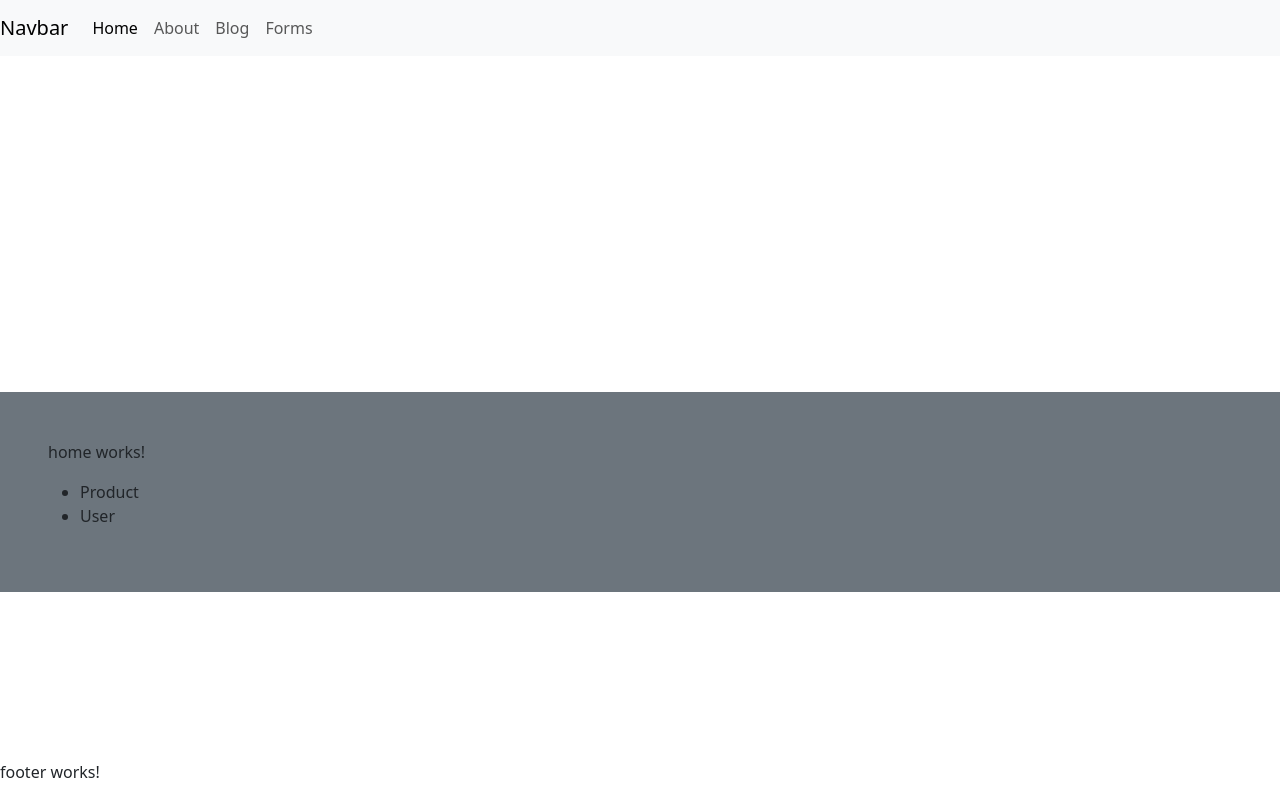
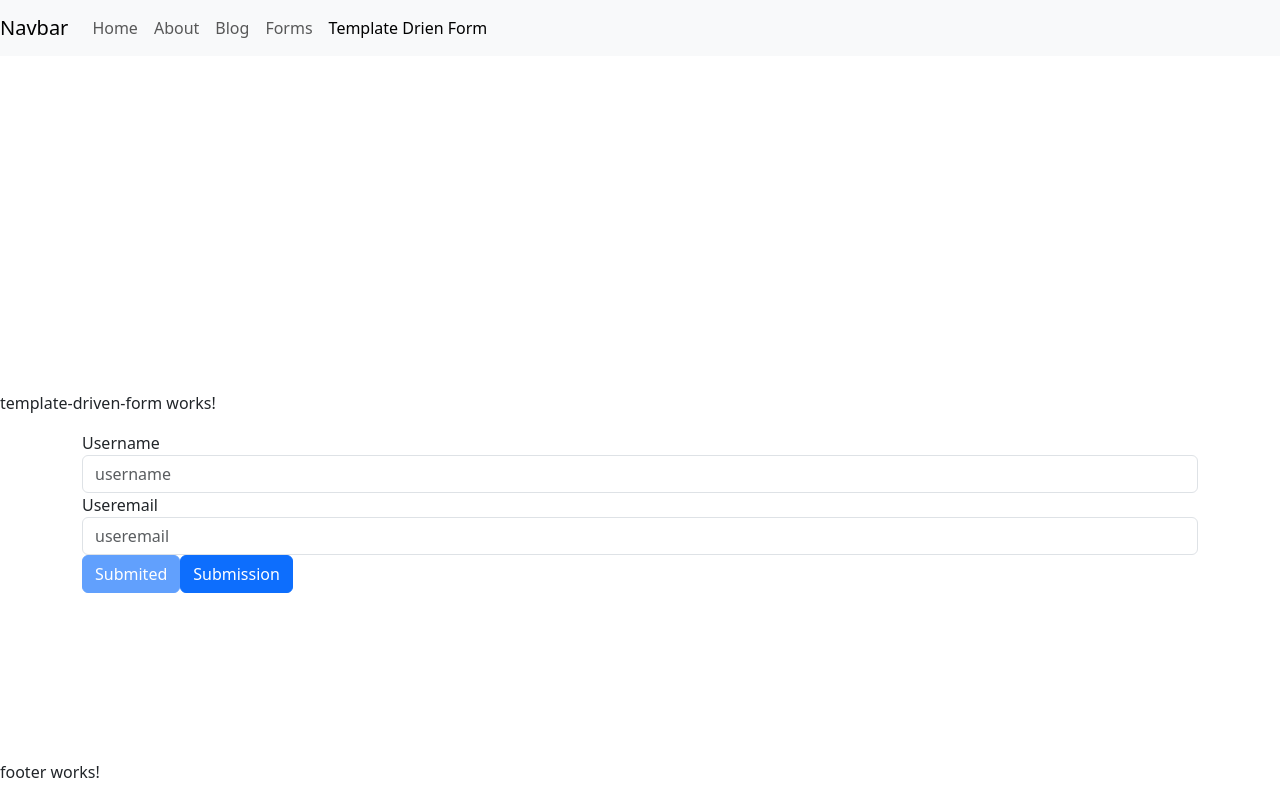
Before and after one commit to AhmedSamirScience/AngularCourseVersionTwo, an Angular app: page /templateDrienForm in a window 1280 px wide. Before the commit this address led to /home. Built offline with nearby package versions, Linux system fonts and the light colour scheme.

Commit message:
#55 Master Angular: Deep into Template-Driven Form | Advanced Example

```diff
--- a/src/app/app.routes.ts
+++ b/src/app/app.routes.ts
@@ -5,6 +5,7 @@ import { AboutComponent } from './about/about.component';
 import { ProductComponent } from './home/product/product.component';
 import { UserComponent } from './home/user/user.component';
 import { ReactiveformsComponent } from './lectures/reactiveforms/reactiveforms.component';
+import { TemplateDrivenFormComponent } from './lectures/template-driven-form/template-driven-form.component';
 
 
 export const routes: Routes = [
@@ -18,5 +19,6 @@ export const routes: Routes = [
     {path: 'blog', component: BlogComponent, title: 'Blog Page'},
     {path: 'about', component: AboutComponent, title: 'About Us'},
     {path: 'forms', component: ReactiveformsComponent, title: 'Reactive Forms'},
+    {path: 'templateDrienForm', component: TemplateDrivenFormComponent, title: 'Template Driven Form'},
     {path: '**', redirectTo: '/home', pathMatch: 'full'}
 ];
--- a/src/app/component/navbar/navbar.component.html
+++ b/src/app/component/navbar/navbar.component.html
@@ -5,10 +5,11 @@
   </button>
   <div class="collapse navbar-collapse" id="navbarNavAltMarkup">
     <div class="navbar-nav">
-      <a class="nav-item nav-link "  routerLink="/home" routerLinkActive="active">Home</a>
+      <a class="nav-item nav-link " routerLink="/home" routerLinkActive="active">Home</a>
       <a class="nav-item nav-link"  routerLink="/about" routerLinkActive="active">About</a>
       <a class="nav-item nav-link"  routerLink="/blog" routerLinkActive="active">Blog</a>
       <a class="nav-item nav-link"  routerLink="/forms" routerLinkActive="active">Forms</a>
+      <a class="nav-item nav-link"  routerLink="/templateDrienForm" routerLinkActive="active">Template Drien Form</a>
      </div>
   </div>
 </nav>
--- a/src/app/lectures/template-driven-form/template-driven-form.component.html
+++ b/src/app/lectures/template-driven-form/template-driven-form.component.html
@@ -1 +1,66 @@
 <p>template-driven-form works!</p>
+
+<div class="container">
+    <form (ngSubmit)="submit(myFormYaSa7bi)" #myFormYaSa7bi="ngForm">
+        <ng-container>
+            <label for="username">Username</label>
+            <input type="text"
+                placeholder="username"
+                id="username"
+                name="name"
+                [(ngModel)]="userInfo.name"
+                class="form-control"
+                #myname="ngModel"
+                required
+                minlength="3"
+                >
+                <div class="validation">
+                     <!-- && myname.dirty -->
+                    @if( myname.touched)
+                    {
+                        @if(myname.getError('required'))
+                        {
+                            <p>Name is required</p>
+                        }
+                        @if(myname.getError('minlength'))
+                        {
+                            <p>Name must be at least 3 characters</p>
+                        }
+                    }
+                </div>
+        </ng-container>
+
+        <ng-container>
+            <label for="useremail">Useremail</label>
+            <input type="text"
+                placeholder="useremail"
+                id="username"
+                name="email"
+                [(ngModel)]="userInfo.email"
+                class="form-control"
+                #myEmail="ngModel"
+                required
+                minlength="3"
+                >
+                 <div class="validation">
+
+                     <!-- && myname.dirty -->
+                    @if( myEmail.touched )
+                    {
+                        @if(myEmail.getError('required'))
+                        {
+                            <p>Name is required</p>
+                        }
+                        @if(myEmail.getError('minlength'))
+                        {
+                            <p>Name must be at least 3 characters</p>
+                        }
+                    }
+                </div>
+        </ng-container>
+
+        <button class="btn btn-primary" disabled="!myFormYaSa7bi.valid">Submited</button>
+        <button class="btn btn-primary">Submission </button>
+
+    </form>
+</div>
--- a/src/app/lectures/template-driven-form/template-driven-form.component.scss
+++ b/src/app/lectures/template-driven-form/template-driven-form.component.scss
@@ -0,0 +1,7 @@
+input.ng-invalid.ng-touched.ng-dirty {
+    border: 1px solid red;
+}
+
+input.ng-valid {
+    border: 1px solid green;
+}
--- a/src/app/lectures/template-driven-form/template-driven-form.component.ts
+++ b/src/app/lectures/template-driven-form/template-driven-form.component.ts
@@ -1,12 +1,29 @@
 import { Component } from '@angular/core';
+import { FormsModule, NgForm, ReactiveFormsModule } from '@angular/forms';
 
 @Component({
   selector: 'app-template-driven-form',
   standalone: true,
-  imports: [],
+  imports: [FormsModule, ReactiveFormsModule],
   templateUrl: './template-driven-form.component.html',
   styleUrl: './template-driven-form.component.scss'
 })
 export class TemplateDrivenFormComponent {
+  userInfo = {
+    name: '',
+    email: ''
+  }
+
+  submit(statusForm:NgForm)
+  {
+    if(statusForm.valid)
+    {
+      console.log(statusForm);
+      console.log(this.userInfo);
+    } else {
+      statusForm.control.markAllAsTouched();
+    }
+
+  }
 
 }
```
